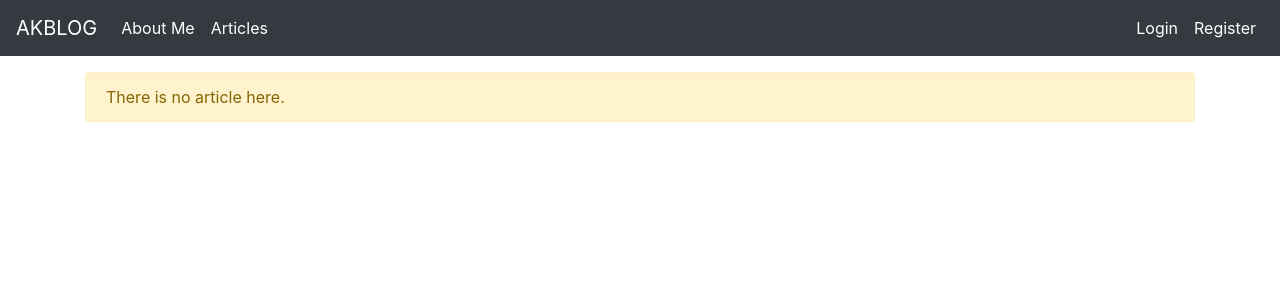
After one commit to abdullahskartal/Blog-with-Flask, a Flask app: page /article/1 in a window 1280 px wide. The commit adds this page. Shown: the top 300 px of the page. Run offline with Flask 2, Linux system fonts and the light colour scheme; data that the repository does not hold is empty; some libraries are stand-ins or nearby versions.

Commit message:
Created article detail page

```diff
--- a/blog.py
+++ b/blog.py
@@ -165,5 +165,20 @@ def articles():
         return render_template("articles.html",articles = articles)
     else:
         return render_template("articles.html")
+
+# Detail Article Page
+@app.route("/article/<string:id>")
+def article(id):
+    cursor = mysql.connection.cursor()
+
+    sorgu = "SELECT * FROM articles WHERE id = %s"
+
+    result = cursor.execute(sorgu,(id,))
+
+    if result > 0:
+        article = cursor.fetchone()
+        return render_template("article.html",article = article)
+    else:
+        return render_template("article.html")
 if __name__ == "__main__":
     app.run(debug=True)
--- /dev/null
+++ b/templates/article.html
@@ -0,0 +1,19 @@
+{% extends "layout.html" %}
+
+{% block body %}
+
+{% if article %}
+
+<h4>{{article.title}}</h4>
+<hr>
+Author : {{article.author}}
+<hr>
+Date : {{article.created_date}}
+<hr>
+{{article.content | safe}}
+
+{% else %}
+<div class="alert alert-warning"> There is no article here.</div>
+{% endif %}
+
+{% endblock body %}
--- a/templates/articles.html
+++ b/templates/articles.html
@@ -9,7 +9,7 @@
 <ul class="list-group">
     {% for article in articles %}
 
-    <li class="list-group-item">{{article.title}}</li>
+    <li class="list-group-item"><a href="article/{{article.id}}">{{article.title}}</a></li>
 
     {% endfor %}
   </ul>
```
